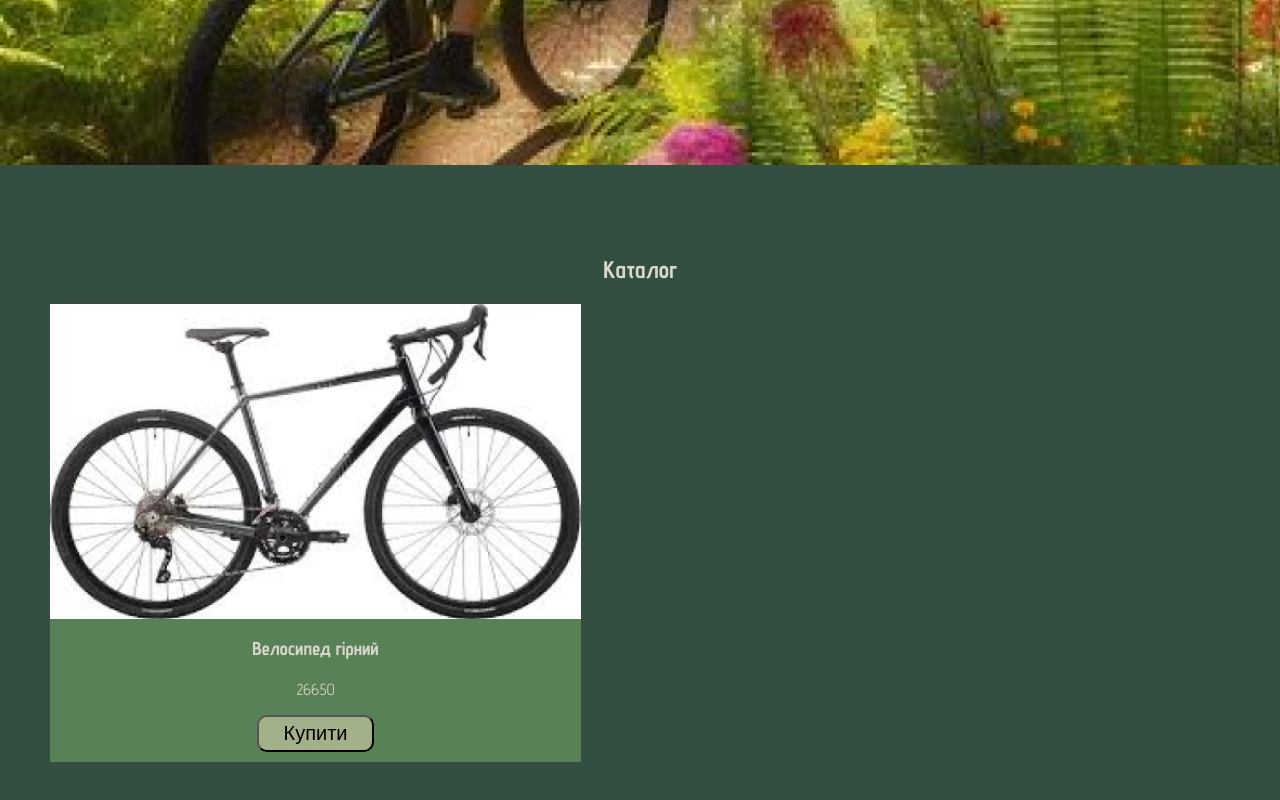
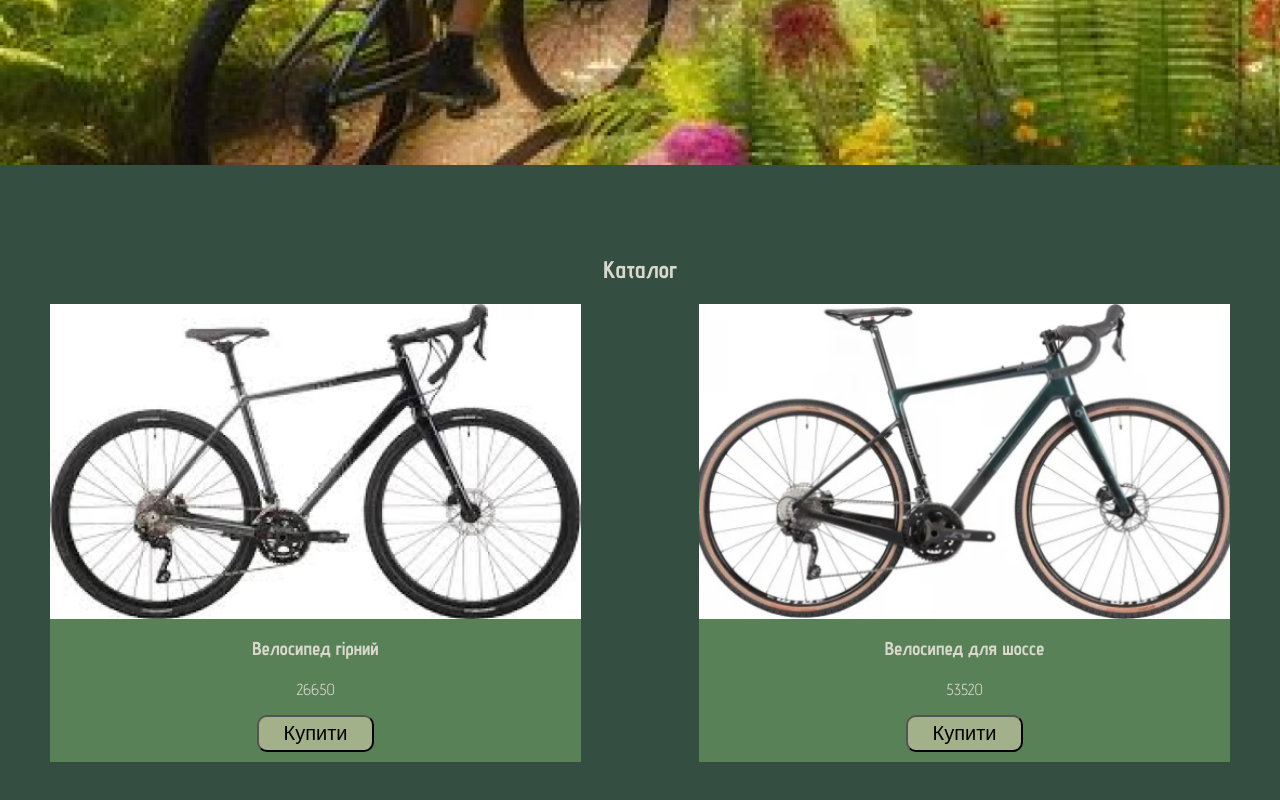
Before and after one commit to Baynti1846/Bike, a plain HTML site: page index.html in a window 1280 px wide. Shown: the part 635-1435 px from the top of the page. Drawn offline with Linux system fonts and the light colour scheme.

Commit message:
Add files via upload

```diff
--- a/index.html
+++ b/index.html
@@ -25,17 +25,9 @@
         <section class="catalog">
           <h1 class="catalog_title">Каталог</h1>
           <div class="products">
-            <div class="product">
-                <img src="img/image (1).jpg" alt="">
-
-                <h3 class="product_name">Велосипед гірний</h3>
-                <p class="product_price">26650</p>
-                <div class="product_info">
-                    <button class="buy">Купити</button>
 
             </div>
-            </div>
-          </div>
+
         </section>
     <script src="script.js"></script>
 </body>
--- a/items.json
+++ b/items.json
@@ -4,5 +4,8 @@
         "price": 26650,
         "image": "image (1).jpg"
     },
-
+    {   "title": "Велосипед для шоссе",
+        "price": 53520,
+        "image": "image.jpg"
+    }
 ]
--- a/script.js
+++ b/script.js
@@ -0,0 +1,41 @@
+
+async function getProducts(){
+    let response = await fetch("items.json")
+    let products = await response.json()
+    return products
+}
+function getCardHTML(product){
+    let productData = JSON.stringify(product)
+    console.log("jhkj")
+    return `
+    <div class="product">
+    <img src="img/${product.image}" alt="">
+
+    <h3 class="product_name">${product.title}</h3>
+    <p class="product_price">${product.price}</p>
+    <div class="product_info">
+        <button class="buy">Купити</button>
+
+    </div>
+    </div>
+    `
+}
+
+function buyItem() {
+
+}
+getProducts().then(function(products){
+    console.log("hj")
+    let productsList = document.querySelector('.products')
+    if (productsList){
+        products.forEach(product =>  {
+            productsList.innerHTML += getCardHTML(product)
+        });
+    }
+    let buyButtons = document.querySelectorAll('.buy')
+    if ( buyButtons){
+        buyButtons.forEach(button =>{
+            button.addEventListener('click', buyItem)
+        })
+    }
+})
```
Also changed, not shown: img/image.jpg (added).
